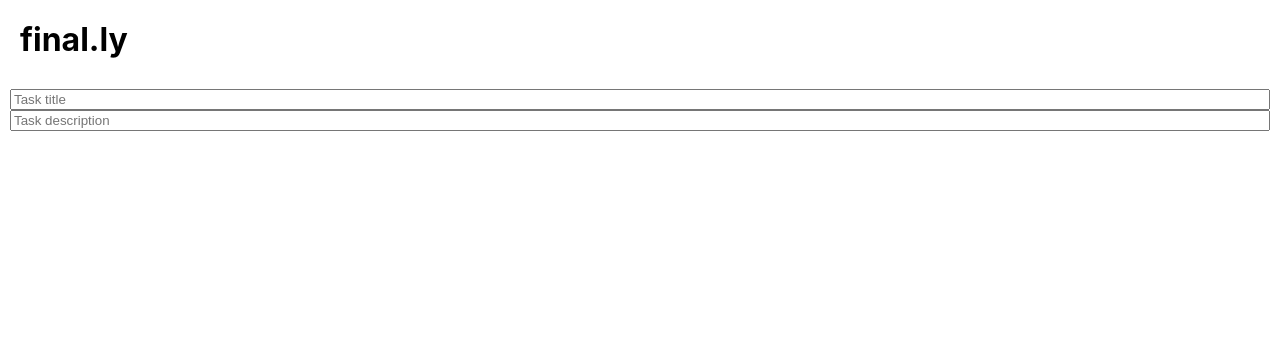
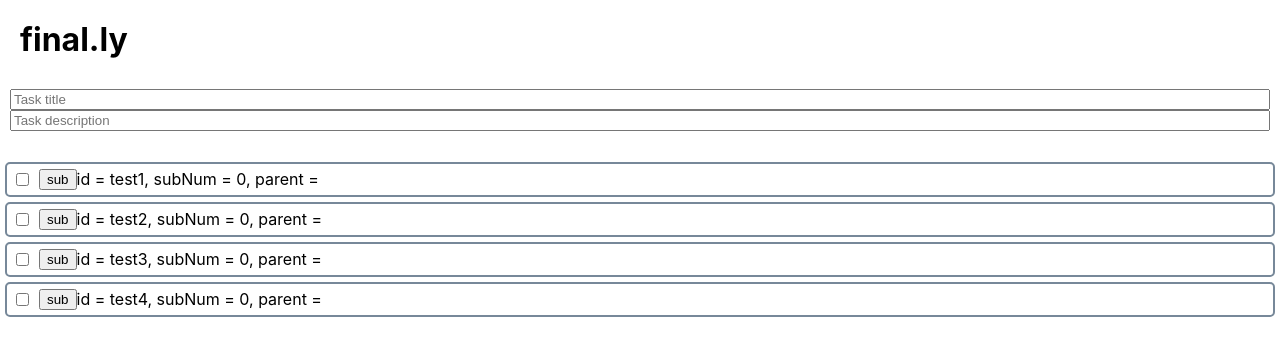
Before and after one commit to linv24/finally, a React (Create React App) app: page / in a window 1280 px wide. Shown: the top 356 px of the page. Built offline with nearby package versions, Linux system fonts and the light colour scheme; the HTML template or start-up script is replaced by a standard one.

Commit message:
Fix getter and setter methods for subtaskTreeMap

```diff
--- a/src/components/TaskList.js
+++ b/src/components/TaskList.js
@@ -3,6 +3,13 @@ import { useImmer } from "use-immer";
 import TaskInput from "./TaskInput";
 import TaskItem from "./TaskItem";
 import "../App.css"
+
+const testTasks = [
+	new Task('test1'),
+	new Task('test2'),
+	new Task('test3'),
+	new Task('test4')
+]
 
 function Task(id, title="", description="", subNum=0, parentId=null) {
 	this.id = id
@@ -17,13 +24,13 @@ export default function TaskList() {
 	document.addEventListener("keydown", handleKeyDown);
 	// idToTask maps taskId to Task object
 	const idToTask = new Map();
-	// subtaskTreeMap maps parentTaskId to Array<subtaskId>. Task only in subtaskTreeMap if it has children
-	const subtaskTreeMap = new Map();
 
-    const [taskList, setTaskList] = useImmer([]);
+    const [taskList, setTaskList] = useImmer(testTasks);
 	const [idCounter, setIdCounter] = useImmer(0);
 	const [newTask, setNewTask] = useImmer(new Task("task" + idCounter));
 	const [selectedTaskId, setSelectedTaskId] = useImmer(null);
+	// subtaskTreeMap maps parentTaskId to Array<subtaskId>. Task only in subtaskTreeMap if it has children
+	const [subtaskTreeMap, setSubtaskTreeMap] = useImmer(new Map());
 
 	function handleNewTaskChange(e) {
 		e.preventDefault();
@@ -70,11 +77,11 @@ export default function TaskList() {
 			let childIx;
 			if (task.parentId !== null) { 	// If task has parentId, it's already a subtask
 				// Can only subtask if parent has a child to the left of task (to become task's new parent)
-				childIx = subtaskTreeMap[task.parentId].findIndex(taskId);
+				childIx = subtaskTreeMap.get(task.parentId).findIndex(taskId);
 				if (childIx === 0) {
 					return;
 				} else {
-					newParentTaskId = subtaskTreeMap[task.parentId][childIx - 1];
+					newParentTaskId = subtaskTreeMap.get(task.parentId)[childIx - 1];
 				}
 			} else { 						// Else, task is a root (subNum=0), so parent is next root above
 				newParentTaskId = [...taskList].slice(0, taskIx).reverse().find((t) => t.subNum === 0).id;
@@ -83,12 +90,12 @@ export default function TaskList() {
 
 			// Adjust children of old parent
 			if (task.parentId !== null) {
-				const oldChildren = subtaskTreeMap[task.parentId]
-				subtaskTreeMap[task.parentId] = oldChildren.slice(0, childIx) + oldChildren.slice(childIx + 1);
+				const oldChildren = subtaskTreeMap.get(task.parentId)
+				subtaskTreeMap.set(task.parentId, oldChildren.slice(0, childIx) + oldChildren.slice(childIx + 1));
 			}
 			// Adjust children of new parent
 			if (subtaskTreeMap.has(newParentTaskId)) {
-				const newChildren = subtaskTreeMap[newParentTaskId];
+				const newChildren = subtaskTreeMap.get(newParentTaskId);
 				// Find index at which to insert task in children
 				let insertIx = newChildren.length;
 				for (const child of newChildren) {
@@ -97,12 +104,13 @@ export default function TaskList() {
 						break;
 					}
 				}
-				subtaskTreeMap[newParentTaskId] = newChildren.slice(0, insertIx) + [taskId] + newChildren.slice(insertIx);
+				subtaskTreeMap.set(newParentTaskId, newChildren.slice(0, insertIx) + [taskId] + newChildren.slice(insertIx));
 			} else {
-				subtaskTreeMap[newParentTaskId] = [taskId];
+				subtaskTreeMap.set(newParentTaskId, taskId);
 			}
+			setSubtaskTreeMap(subtaskTreeMap);
 
-			const newChildren = subtaskTreeMap[newParentTaskId];
+			const newChildren = subtaskTreeMap.get(newParentTaskId);
 			let insertIx = newChildren.length;
 			for (const child of newChildren) {
 				if (taskList.findIndex((t) => t.id === child.id) > taskIx) {
@@ -118,6 +126,8 @@ export default function TaskList() {
 			// TODO: update idToTask too
 
 			setTaskList(taskList.slice(0, taskIx).concat(newTask).concat(taskList.slice(taskIx + 1)));
+
+			console.log(subtaskTreeMap);
 		}
 	}
 
```
